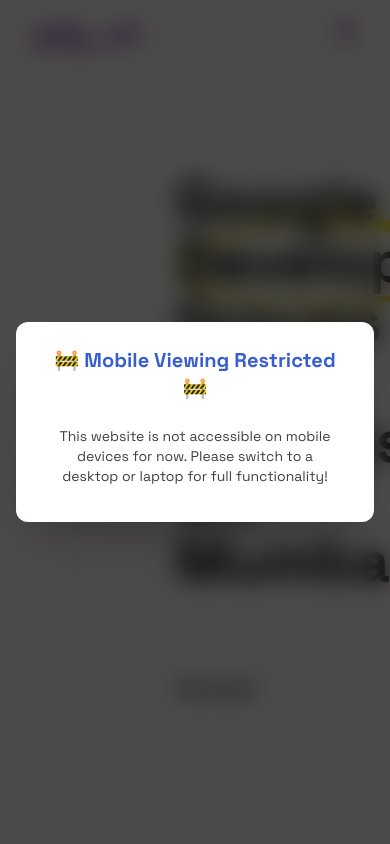
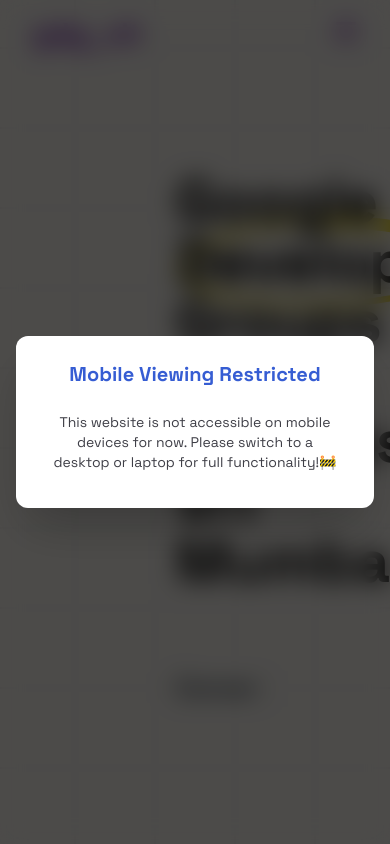
Before and after one commit to maitri-dalvi/gdgvit-web, a Next.js app: page / in a window 390 px wide. Shown: the top 844 px of the page. Built offline with nearby package versions, Linux system fonts and the light colour scheme.

Commit message:
change: Mobile Pop-up UI 1.3

```diff
--- a/src/components/MobileWarningModal.tsx
+++ b/src/components/MobileWarningModal.tsx
@@ -33,10 +33,10 @@ const MobileWarningModal = ({ children }: { children?: React.ReactNode }) => {
       <div className="fixed inset-0 z-[9999] flex items-center justify-center bg-black/70 backdrop-blur-md px-4">
         <div className="bg-white rounded-xl shadow-2xl p-6 max-w-md w-full text-center">
           <h2 className="text-xl font-bold mb-3 text-[hsl(var(--primary))]">
-            🚧 Mobile Viewing Restricted 🚧
+            Mobile Viewing Restricted
           </h2>
           <p className="text-sm text-zinc-700 p-3">
-            This website is not accessible on mobile devices for now. Please switch to a desktop or laptop for full functionality!
+            This website is not accessible on mobile devices for now. Please switch to a desktop or laptop for full functionality!🚧
           </p>
         </div>
       </div>
```
